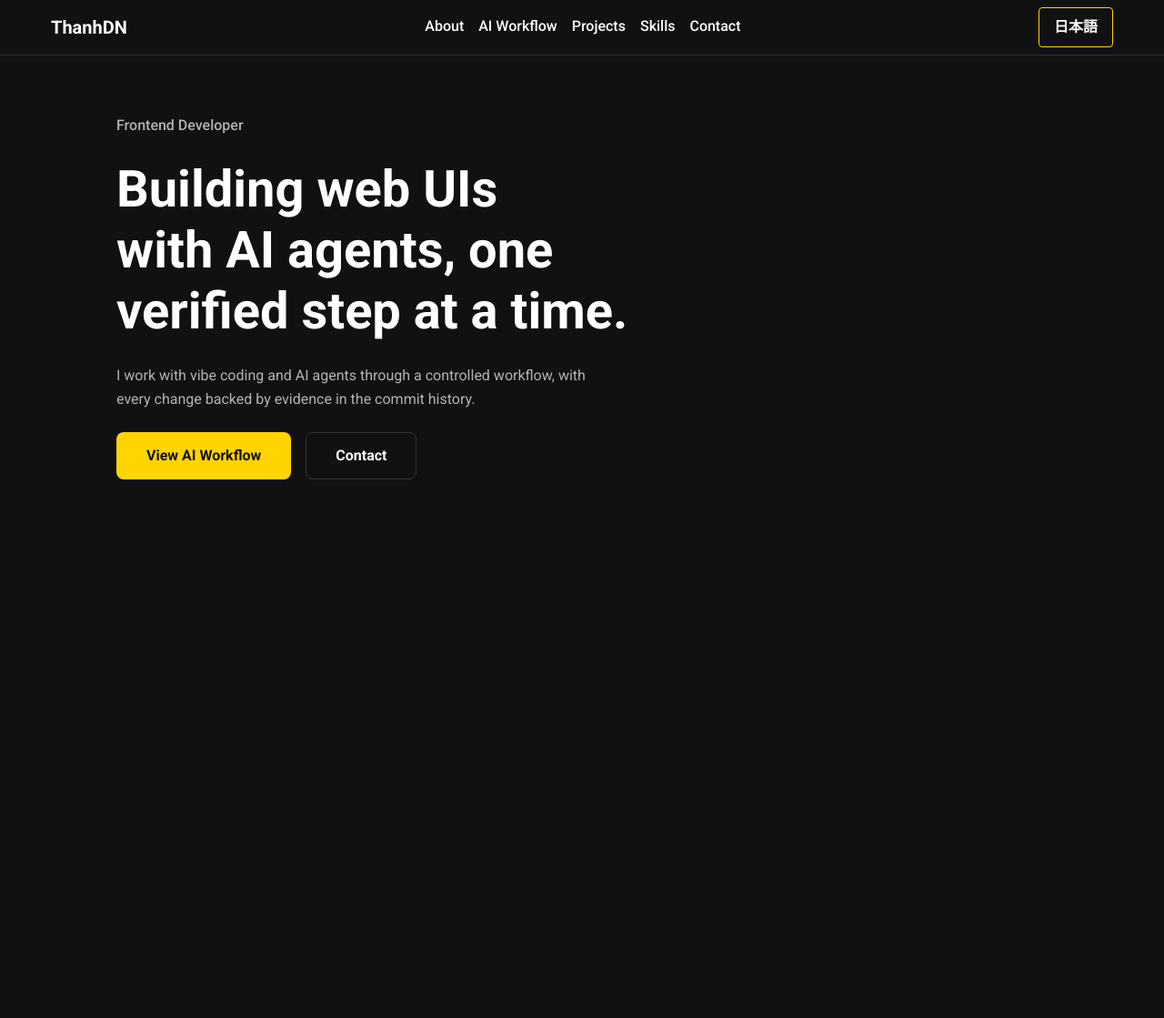
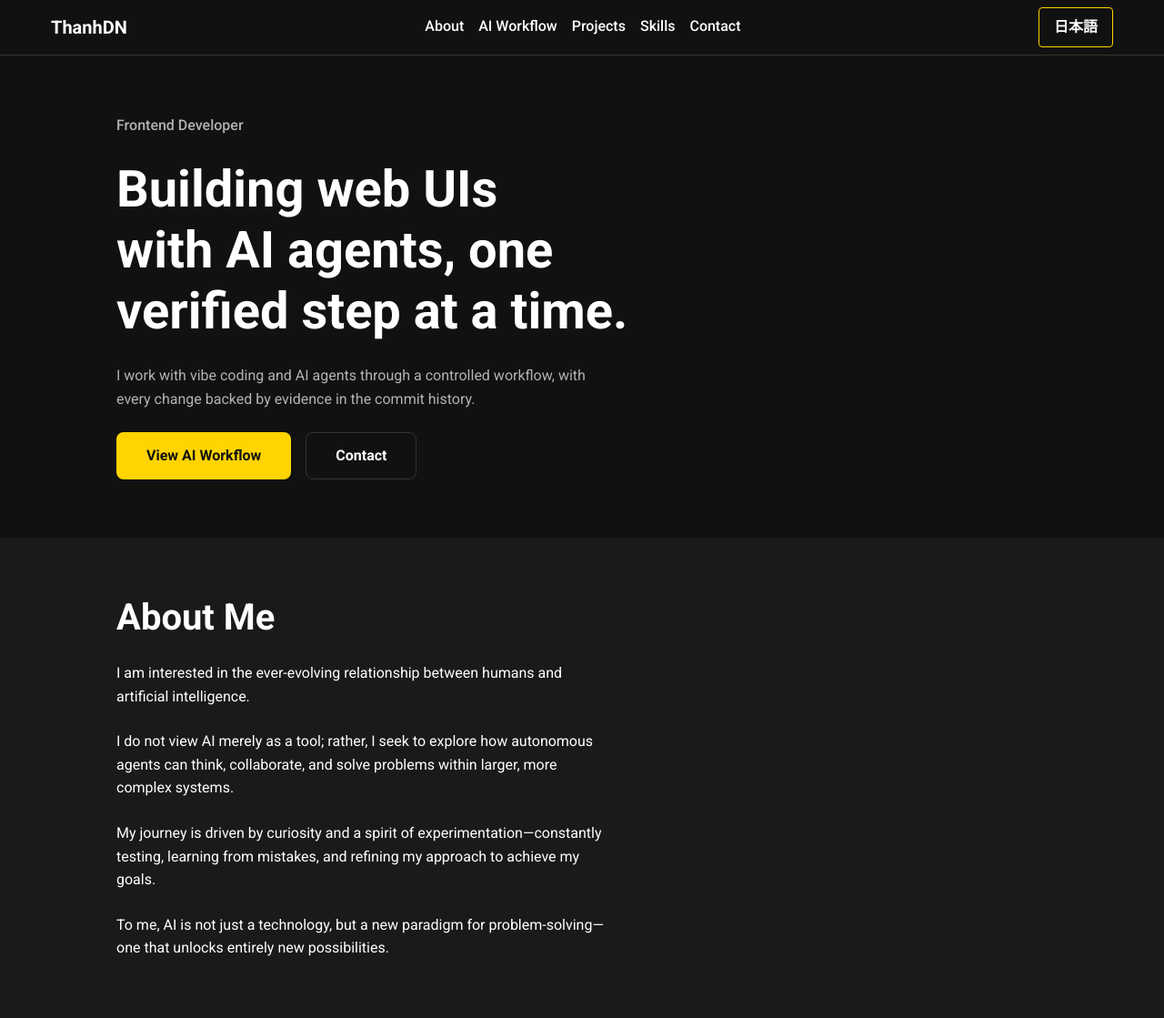
Before and after one commit to sora-kill/portfolio, a website with bundled scripts: page src/index.html in a window 1280 px wide. Shown: the whole page at 91% size. Before the commit the page ends 800 px from the top, so only its background shows below. Built offline with nearby package versions, Linux system fonts and the light colour scheme.

Commit message:
feat: add about section

```diff
--- /dev/null
+++ b/src/css/about.css
@@ -0,0 +1,42 @@
+.about {
+  background-color: var(--color-surface);
+  color: var(--color-text);
+  padding: var(--space-8) var(--space-5);
+}
+
+.about__inner {
+  max-width: 64rem;
+  margin: 0 auto;
+  display: flex;
+  flex-direction: column;
+  gap: var(--space-5);
+}
+
+.about__title,
+.about__text {
+  word-break: auto-phrase;
+}
+
+.about__title {
+  margin: 0;
+  font-size: var(--font-size-xl);
+  font-weight: var(--font-weight-bold);
+  line-height: var(--line-height-tight);
+}
+
+.about__text {
+  margin: 0;
+  max-width: 60ch;
+  font-size: var(--font-size-md);
+  line-height: var(--line-height-base);
+}
+
+@media (min-width: 48rem) {
+  .about {
+    padding: var(--space-8) var(--space-6);
+  }
+
+  .about__title {
+    font-size: var(--font-size-2xl);
+  }
+}
--- a/src/i18n/en.json
+++ b/src/i18n/en.json
@@ -20,5 +20,12 @@
     "intro": "I work with vibe coding and AI agents through a controlled workflow, with every change backed by evidence in the commit history.",
     "ctaPrimary": "View AI Workflow",
     "ctaSecondary": "Contact"
+  },
+  "about": {
+    "title": "About Me",
+    "p1": "I am interested in the ever-evolving relationship between humans and artificial intelligence.",
+    "p2": "I do not view AI merely as a tool; rather, I seek to explore how autonomous agents can think, collaborate, and solve problems within larger, more complex systems.",
+    "p3": "My journey is driven by curiosity and a spirit of experimentation—constantly testing, learning from mistakes, and refining my approach to achieve my goals.",
+    "p4": "To me, AI is not just a technology, but a new paradigm for problem-solving—one that unlocks entirely new possibilities."
   }
 }
--- a/src/index.html
+++ b/src/index.html
@@ -16,6 +16,7 @@
   <link rel="stylesheet" href="css/style.css">
   <link rel="stylesheet" href="css/header.css" />
   <link rel="stylesheet" href="css/hero.css">
+    <link rel="stylesheet" href="css/about.css" />
 </head>
 <body id="top">
   <header class="header">
@@ -57,6 +58,24 @@
         </div>
       </div>
     </section>
+
+    <section class="about" id="about" aria-labelledby="about-title">
+      <div class="about__inner">
+        <h2 class="about__title" id="about-title" data-i18n="about.title">About Me</h2>
+        <p class="about__text" data-i18n="about.p1">
+          I am interested in the ever-evolving relationship between humans and artificial intelligence.
+        </p>
+        <p class="about__text" data-i18n="about.p2">
+          I do not view AI merely as a tool; rather, I seek to explore how autonomous agents can think, collaborate, and solve problems within larger, more complex systems.
+        </p>
+        <p class="about__text" data-i18n="about.p3">
+          My journey is driven by curiosity and a spirit of experimentation—constantly testing, learning from mistakes, and refining my approach to achieve my goals.
+        </p>
+        <p class="about__text" data-i18n="about.p4">
+          To me, AI is not just a technology, but a new paradigm for problem-solving—one that unlocks entirely new possibilities.
+        </p>
+      </div>
+    </section>
   </main>
   <script type="module" src="js/main.js"></script>
 </body>
```
Also changed, not shown: src/i18n/ja.json (+7 -0 lines).
